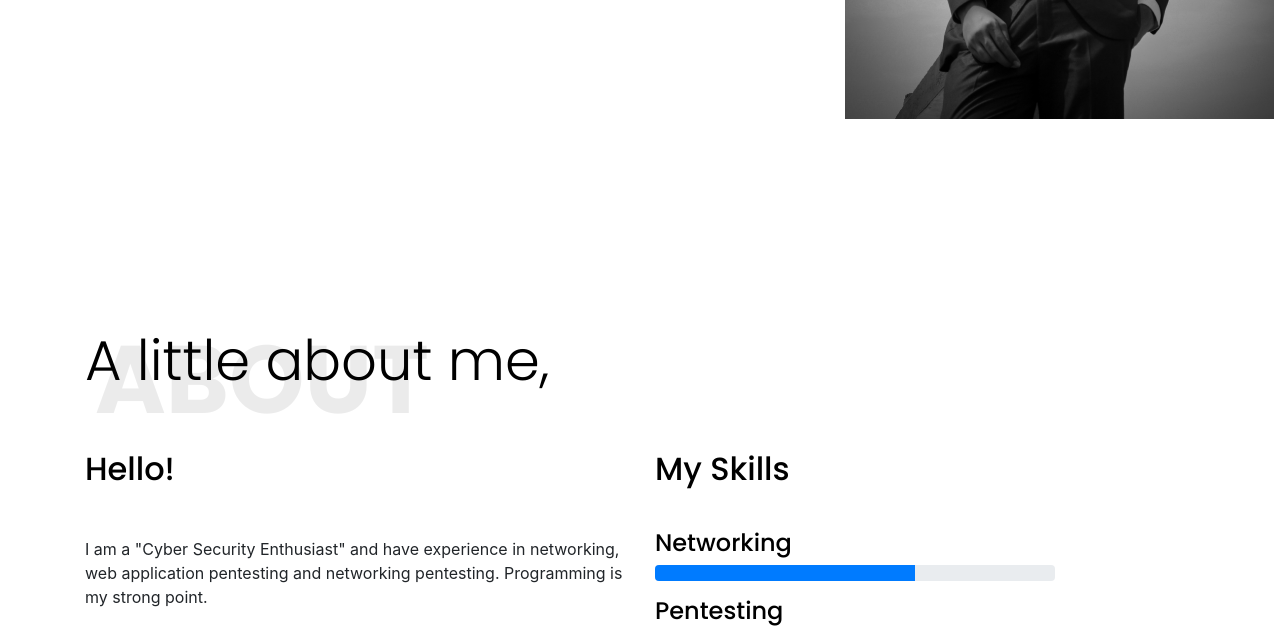
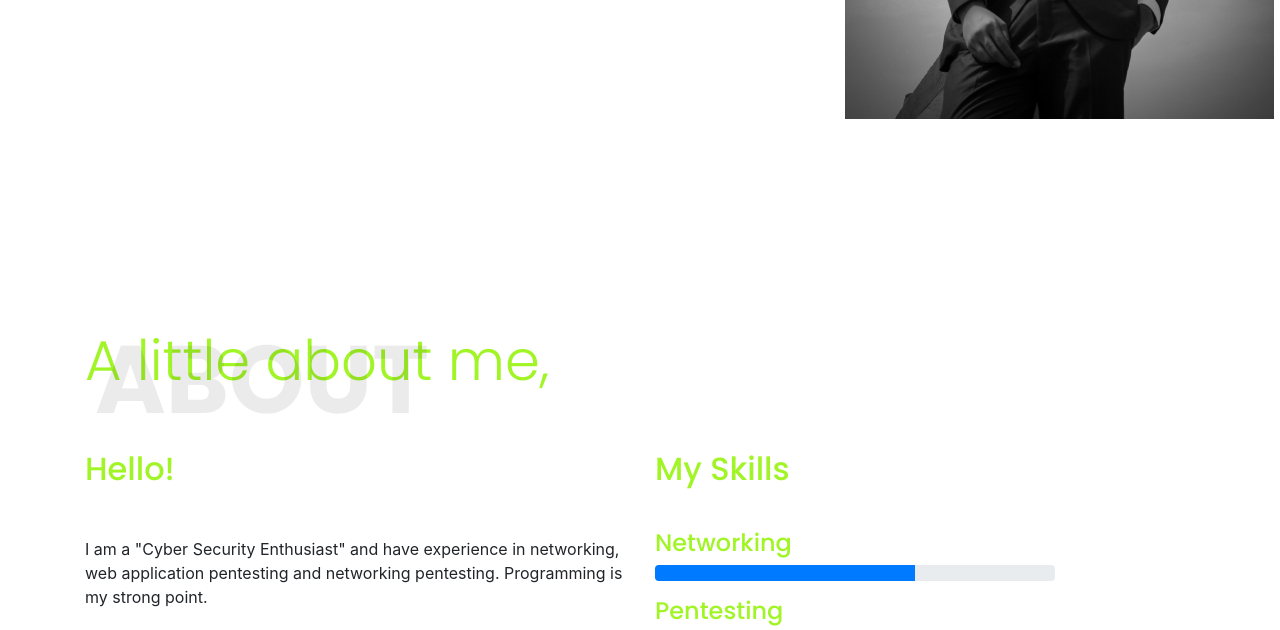
Before and after one commit to jn0883/jn0883, a plain HTML site: page index.html in a window 1280 px wide. Shown: the part 581-1211 px from the top of the page. Drawn offline with nearby package versions, Linux system fonts and the light colour scheme.

Commit message:
Update index.css

```diff
--- a/index.css
+++ b/index.css
@@ -7,7 +7,7 @@ h4,
 h5,
 h6 {
   font-family: "Poppins", sans-serif;
-  color: #000000;
+  color: #a1f527;
   line-height: 1.2em;
   margin-bottom: 0;
   margin-top: 0;
```
